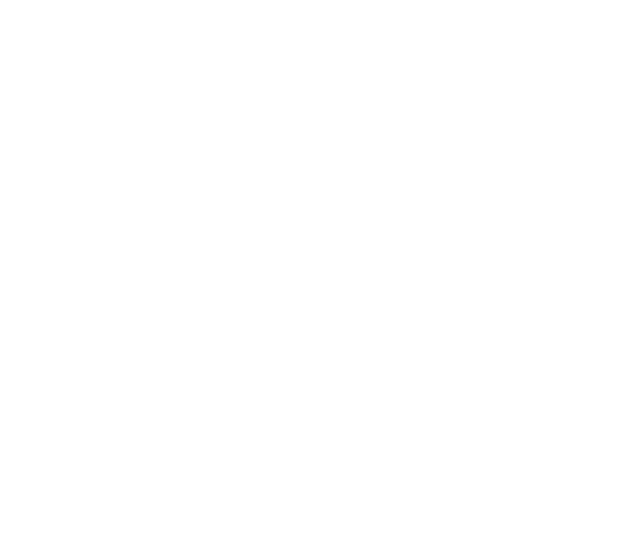
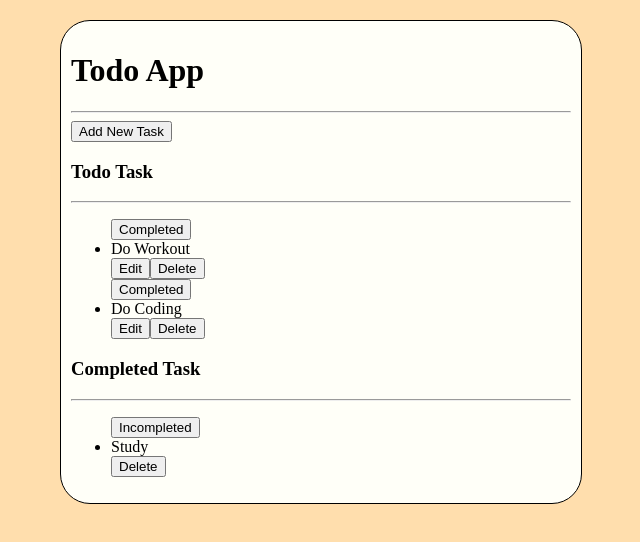
Before and after one commit to Rutvik001804/TodoApp, a plain HTML site: page index.html in a window 1280 px wide. Shown: the whole page, without its empty margins (319-959 px from the left). Drawn offline with Linux system fonts and the light colour scheme.

Commit message:
Display Task

```diff
--- a/index.html
+++ b/index.html
@@ -8,7 +8,32 @@
     <link rel="stylesheet" href="style.css">
     <script src="main.js"></script>
 </head>
-<body>
+<body onload="display(this.todo, this.completedTodo)">
+    <div class="container">
+        <h1>Todo App</h1>
+        <hr />
+        <!-- Add New Task Button -->
+        <div class="add-task">
+            <button onclick="addNewTask()" id="btnSubmit">
+                Add New Task</button>
+        </div>
 
+        <!-- View of Todo Task -->
+        <div class="todo-task">
+            <h3>Todo Task</h3>
+            <hr />
+            <ul class="remaining-tasks" id="remaining-tasks"></ul>
+
+        </div>
+
+        <!-- View of Completed Task -->
+        <div class="completed-task">
+            <h3>Completed Task</h3>
+            <hr />
+            <ul class="completed-tasks" id="completed-tasks"></ul>
+
+        </div>
+
+    </div>
 </body>
 </html>
--- a/main.js
+++ b/main.js
@@ -0,0 +1,94 @@
+// Todo Task Array
+var todo = [['Other', 'Do Workout'], ['Office Work', 'Do Coding']];
+// Completed Task Array
+var completedTodo = [['Other', 'Study']];
+
+// Display Todo and Completed Task
+function display(todo,completedTodo) {
+    var list = document.getElementById('remaining-tasks');
+    var listCompleted = document.getElementById('completed-tasks');
+
+    list.innerHTML = '';
+    listCompleted.innerHTML = '';
+
+    if(todo.length == 0) {
+        var elem = document.createElement("li");
+        elem.setAttribute("class", "no-todo-task");
+        elem.setAttribute("id", "no-todo-task");
+        elem.innerHTML= "No Tasks. Add Some Tasks";
+        list.appendChild(elem);
+    }
+    else {
+        for(var i=0; i<todo.length; i++) {
+            var divele = document.createElement("div");
+            divele.setAttribute("class", "info-todo");
+
+            var elem = document.createElement("li");
+            elem.setAttribute("class", "list-todo");
+
+            var btnDelete = document.createElement("button");
+            btnDelete.setAttribute("class", "delete");
+            btnDelete.setAttribute("id","btnDelete"+i);
+            btnDelete.setAttribute("onclick", "deleteTask(this)");
+            btnDelete.innerHTML = "Delete";
+
+            var btnComplete = document.createElement("button");
+            btnComplete.setAttribute("class", "completed");
+            btnComplete.setAttribute("id","btncompleted"+i);
+            btnComplete.setAttribute("onclick", "completedTask(this)");
+            btnComplete.innerHTML = "Completed"
+
+            var btnEdit = document.createElement("button");
+            btnEdit.setAttribute("class", "edit");
+            btnEdit.setAttribute("id","btnEdit"+i);
+            btnEdit.setAttribute("onclick", "editTask(this)");
+            btnEdit.innerHTML = "Edit"
+
+            elem.innerHTML= todo[i][1];
+
+            divele.appendChild(btnComplete);
+            divele.appendChild(elem);
+            divele.appendChild(btnEdit);
+            divele.appendChild(btnDelete);
+
+            list.appendChild(divele);
+        }
+    }
+
+    if(completedTodo.length == 0) {
+        var elem = document.createElement("li");
+        elem.setAttribute("class", "no-completed-task");
+        elem.setAttribute("id", "no-completed-task");
+        elem.innerHTML= "No Completed Tasks";
+        listCompleted.appendChild(elem);
+    }
+    else {
+        for(var j=0; j<completedTodo.length; j++) {
+            var divele = document.createElement("div");
+            divele.setAttribute("class", "info-completed");
+
+            var elem = document.createElement("li");
+            elem.setAttribute("class", "list-completed");
+
+            var btnDelete = document.createElement("button");
+            btnDelete.setAttribute("class", "delete");
+            btnDelete.setAttribute("id","deleteBtn"+j);
+            btnDelete.setAttribute("onclick", "removeTask(this)");
+            btnDelete.innerHTML = "Delete";
+
+            var btnIncomplete = document.createElement("button");
+            btnIncomplete.setAttribute("class", "incompleted");
+            btnIncomplete.setAttribute("id","btnincompleted"+j);
+            btnIncomplete.setAttribute("onclick", "incompletedTask(this)");
+            btnIncomplete.innerHTML = "Incompleted";
+
+            elem.innerHTML= completedTodo[j][1];
+
+            divele.appendChild(btnIncomplete);
+            divele.appendChild(elem);
+            divele.appendChild(btnDelete);
+
+            listCompleted.appendChild(divele);
+        }
+    }
+}
--- a/style.css
+++ b/style.css
@@ -0,0 +1,13 @@
+body {
+    background-color: #FFDEAD;
+}
+
+.container {
+    display: block;
+    margin: 20px auto 0;
+    width: 500px;
+    border: 1px solid;
+    background-color: #fffff8;
+    padding: 10px;
+    border-radius: 30px;
+}
```
